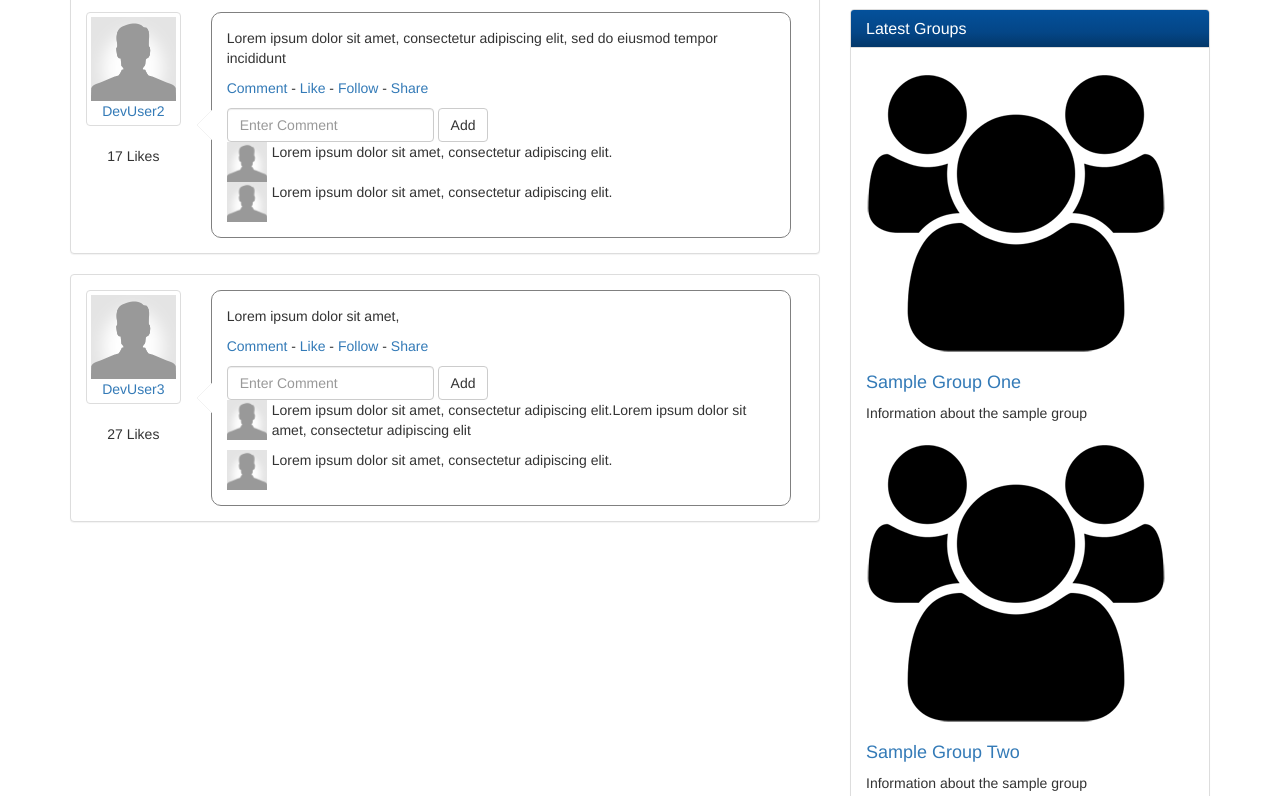
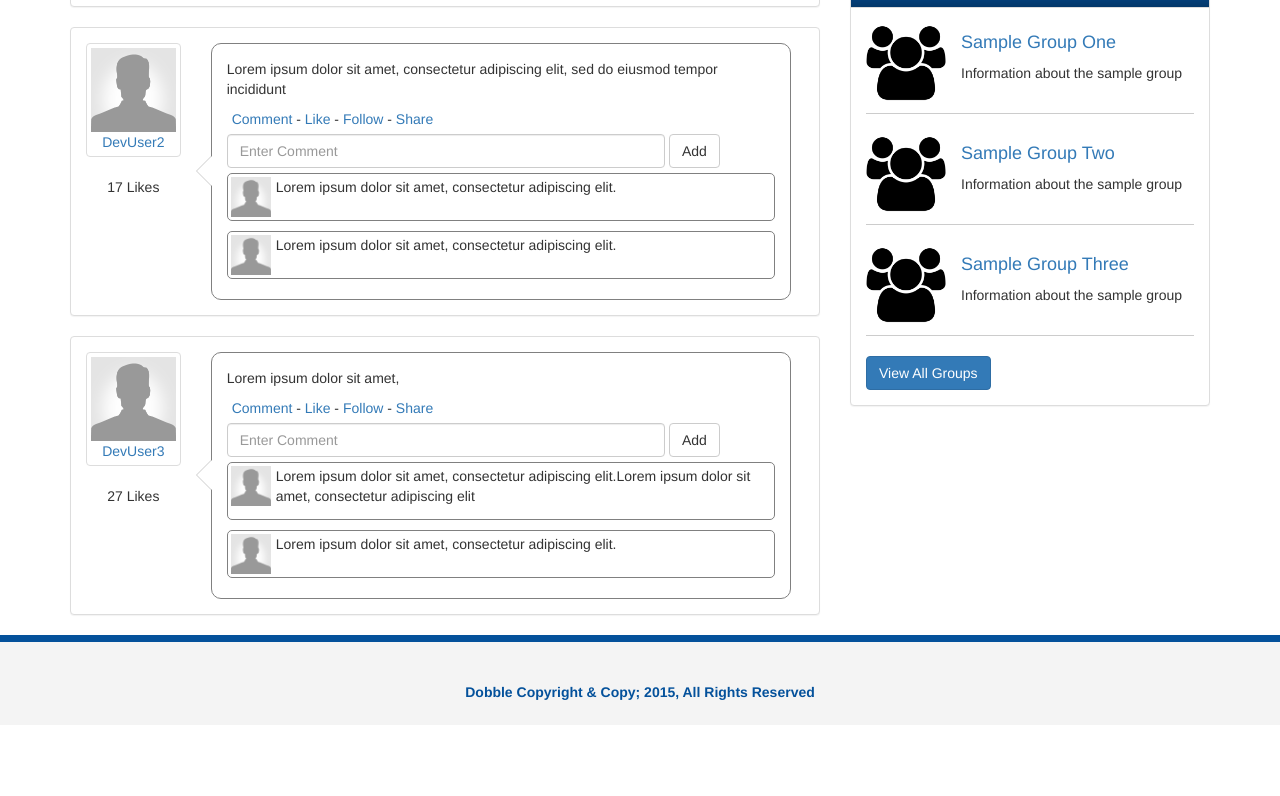
Before and after one commit to tenthdoctor/bootstrap-projects, a plain HTML site: page social-media-template/index.html in a window 1280 px wide. Shown: the part 668-1464 px from the top of the page. After the commit the page ends 1393 px from the top, so only its background shows below. Drawn offline with nearby package versions, Linux system fonts and the light colour scheme; a script that the page names is missing.

Commit message:
adding css to match requirement

```diff
--- a/social-media-template/css/style.css
+++ b/social-media-template/css/style.css
@@ -50,21 +50,41 @@ header .logo {
   border-color: transparent #cccccc;
   display: block;
   width: 0;
-  z-index: 1;
+  z-index: 0;
   margin-top: -15px;
-  left: -15px;
+  left: -16px;
   top: 50%;
 }
 
+.post-actions {
+  margin: 5px;
+}
+
+.comment-form .form-group {
+  width: 80%;
+}
+
+.comment-form input[type = 'text'] {
+  width: 100%;
+}
 
 .comment-avatar img {
   width: 40px;
   margin-right: 5px;
 }
 
+.comment {
+  border: 1px solid grey;
+  border-radius: 5px;
+  padding: 3px;
+  margin: 5px 0;
+  overflow: auto;
+  width: 100%;
+}
+
 .friends li {
   list-style: none;
-  padding: 5px;
+  padding:0 5px;
   display: inline;
   float: left;
 }
@@ -72,3 +92,27 @@ header .logo {
 .friends img {
   width: 55px;
 }
+
+.group-item img {
+  width: 80px;
+  float: left;
+  margin-right: 15px;
+}
+
+.group-item {
+  padding-bottom: 10px;
+  margin-bottom: 20px;
+  border-bottom: 1px solid #cccccc;
+  overflow: auto;
+}
+
+footer {
+  background: #f4f4f4;
+  height: 90px;
+  color: #04519b;
+  font-weight: bold;
+  text-align: center;
+  padding-top: 40px;
+  margin-top: 30;
+  border-top: 7px solid #04519b;
+}
```
